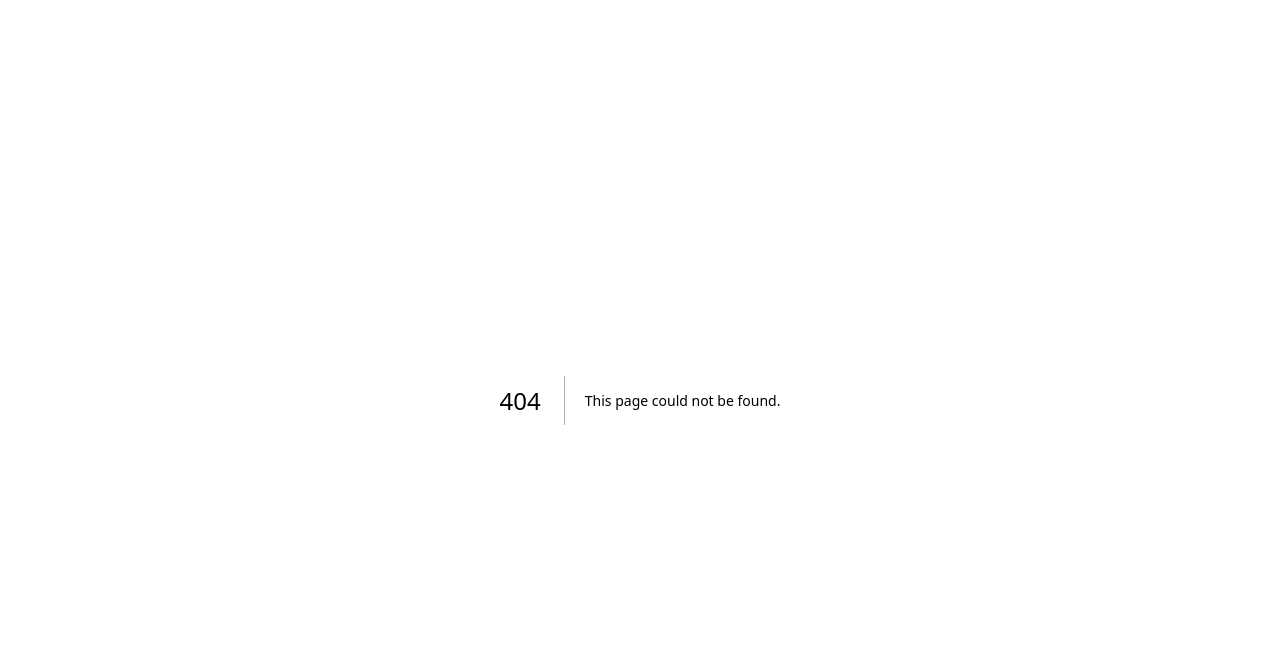
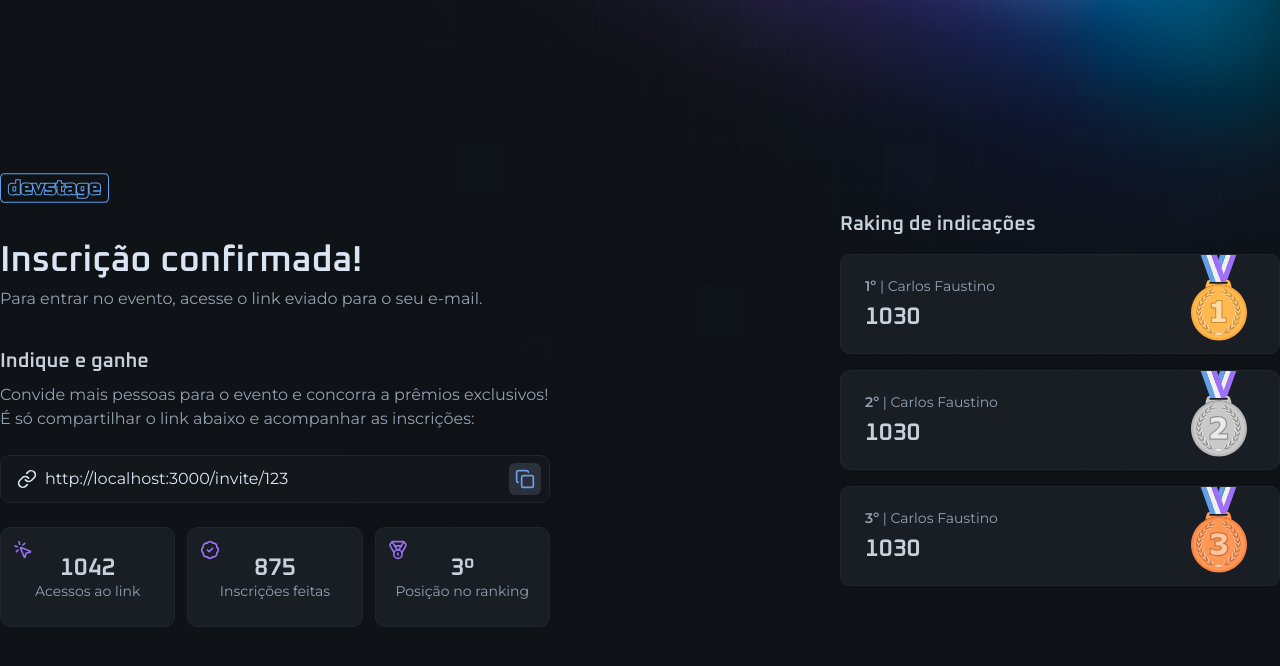
Before and after one commit to carlos-hfc/nlw-connect, a Next.js app in the folder web/: page /invite in a window 1280 px wide. Before the commit this address had no page. Shown: the top 666 px of the page. Built offline with nearby package versions, Linux system fonts and the light colour scheme.

Commit message:
feat: create invite page

```diff
--- /dev/null
+++ b/web/src/app/invite/invite-link-input.tsx
@@ -0,0 +1,35 @@
+"use client"
+
+import { IconButton } from "@/components/icon-button"
+import { InputField, InputIcon, InputRoot } from "@/components/input"
+import { CopyIcon, LinkIcon } from "lucide-react"
+
+interface InviteLinkInputProps {
+  inviteLink: string
+}
+
+export function InviteLinkInput({ inviteLink }: InviteLinkInputProps) {
+  function copyInviteLink() {
+    navigator.clipboard.writeText(inviteLink)
+  }
+
+  return (
+    <InputRoot>
+      <InputIcon>
+        <LinkIcon className="size-5" />
+      </InputIcon>
+
+      <InputField
+        defaultValue={inviteLink}
+        readOnly
+      />
+
+      <IconButton
+        className="-mr-2"
+        onClick={copyInviteLink}
+      >
+        <CopyIcon className="size-5" />
+      </IconButton>
+    </InputRoot>
+  )
+}
--- /dev/null
+++ b/web/src/app/invite/page.tsx
@@ -0,0 +1,50 @@
+import logo from "@/assets/logo.svg"
+import Image from "next/image"
+import { InviteLinkInput } from "./invite-link-input"
+import { Ranking } from "./ranking"
+import { Stats } from "./stats"
+
+export default function InvitePage() {
+  const inviteLink = "http://localhost:3000/invite/123"
+
+  return (
+    <div className="min-h-dvh flex items-center justify-between gap-16 flex-col md:flex-row">
+      <div className="flex flex-col gap-10 w-full max-w-[550px]">
+        <Image
+          src={logo}
+          alt="devstage"
+          width={108.5}
+          height={30}
+        />
+
+        <div className="space-y-2">
+          <h1 className="text-4xl font-semibold font-heading text-gray-100 leading-none">
+            Inscrição confirmada!
+          </h1>
+          <p className="text-gray-300">
+            Para entrar no evento, acesse o link eviado para o seu e-mail.
+          </p>
+        </div>
+
+        <div className="space-y-6">
+          <div className="space-y-3">
+            <h2 className="text-gray-200 text-xl font-heading font-semibold leading-none">
+              Indique e ganhe
+            </h2>
+            <p className="text-gray-300">
+              Convide mais pessoas para o evento e concorra a prêmios
+              exclusivos! É só compartilhar o link abaixo e acompanhar as
+              inscrições:
+            </p>
+          </div>
+
+          <InviteLinkInput inviteLink={inviteLink} />
+
+          <Stats />
+        </div>
+      </div>
+
+      <Ranking />
+    </div>
+  )
+}
--- /dev/null
+++ b/web/src/app/invite/ranking.tsx
@@ -0,0 +1,61 @@
+import cooper from "@/assets/medal-cooper.svg"
+import gold from "@/assets/medal-gold.svg"
+import silver from "@/assets/medal-silver.svg"
+import Image from "next/image"
+
+export function Ranking() {
+  return (
+    <div className="w-full space-y-5 max-w-[440px]">
+      <h2 className="text-gray-200 text-xl font-heading font-semibold leading-none">
+        Raking de indicações
+      </h2>
+
+      <div className="space-y-4">
+        <div className="relative rounded-xl bg-gray-700 border border-gray-600 p-6 flex flex-col justify-center gap-3">
+          <span className="text-sm text-gray-300 leading-none">
+            <span className="font-semibold">1º</span> | Carlos Faustino
+          </span>
+          <span className="font-heading text-2xl font-semibold text-gray-200 leading-none">
+            1030
+          </span>
+
+          <Image
+            src={gold}
+            alt=""
+            className="absolute top-0 right-8"
+          />
+        </div>
+
+        <div className="relative rounded-xl bg-gray-700 border border-gray-600 p-6 flex flex-col justify-center gap-3">
+          <span className="text-sm text-gray-300 leading-none">
+            <span className="font-semibold">2º</span> | Carlos Faustino
+          </span>
+          <span className="font-heading text-2xl font-semibold text-gray-200 leading-none">
+            1030
+          </span>
+
+          <Image
+            src={silver}
+            alt=""
+            className="absolute top-0 right-8"
+          />
+        </div>
+
+        <div className="relative rounded-xl bg-gray-700 border border-gray-600 p-6 flex flex-col justify-center gap-3">
+          <span className="text-sm text-gray-300 leading-none">
+            <span className="font-semibold">3º</span> | Carlos Faustino
+          </span>
+          <span className="font-heading text-2xl font-semibold text-gray-200 leading-none">
+            1030
+          </span>
+
+          <Image
+            src={cooper}
+            alt=""
+            className="absolute top-0 right-8"
+          />
+        </div>
+      </div>
+    </div>
+  )
+}
--- /dev/null
+++ b/web/src/app/invite/stats.tsx
@@ -0,0 +1,40 @@
+import { BadgeCheckIcon, MedalIcon, MousePointerClickIcon } from "lucide-react"
+
+export function Stats() {
+  return (
+    <div className="grid gap-3 md:grid-cols-3">
+      <div className="relative bg-gray-700 border border-gray-600 px-4 py-7 flex flex-col items-center justify-center gap-1 rounded-xl">
+        <span className="font-heading text-2xl font-semibold text-gray-200 leading-none">
+          1042
+        </span>
+        <span className="text-sm text-gray-300 leading-none text-center">
+          Acessos ao link
+        </span>
+
+        <MousePointerClickIcon className="size-5 text-purple absolute top-3 left-3" />
+      </div>
+
+      <div className="relative bg-gray-700 border border-gray-600 px-4 py-7 flex flex-col items-center justify-center gap-1 rounded-xl">
+        <span className="font-heading text-2xl font-semibold text-gray-200 leading-none">
+          875
+        </span>
+        <span className="text-sm text-gray-300 leading-none text-center">
+          Inscrições feitas
+        </span>
+
+        <BadgeCheckIcon className="size-5 text-purple absolute top-3 left-3" />
+      </div>
+
+      <div className="relative bg-gray-700 border border-gray-600 px-4 py-7 flex flex-col items-center justify-center gap-1 rounded-xl">
+        <span className="font-heading text-2xl font-semibold text-gray-200 leading-none">
+          3º
+        </span>
+        <span className="text-sm text-gray-300 leading-none text-center">
+          Posição no ranking
+        </span>
+
+        <MedalIcon className="size-5 text-purple absolute top-3 left-3" />
+      </div>
+    </div>
+  )
+}
--- a/web/src/components/icon-button.tsx
+++ b/web/src/components/icon-button.tsx
@@ -1,4 +1,5 @@
-import { ComponentProps } from "react";
+import { ComponentProps } from "react"
+import { twMerge } from "tailwind-merge"
 
 interface IconButtonProps extends ComponentProps<"button"> {}
 
@@ -6,7 +7,10 @@
   return (
     <button
       {...props}
-      className="p-1.5 bg-gray-500 text-blue rounded-md cursor-pointer transition-colors duration-300 hover:bg-blue hover:text-gray-900"
+      className={twMerge(
+        "p-1.5 bg-gray-500 text-blue rounded-md cursor-pointer transition-colors duration-300 hover:bg-blue hover:text-gray-900",
+        props.className
+      )}
     />
-  );
+  )
 }
```
